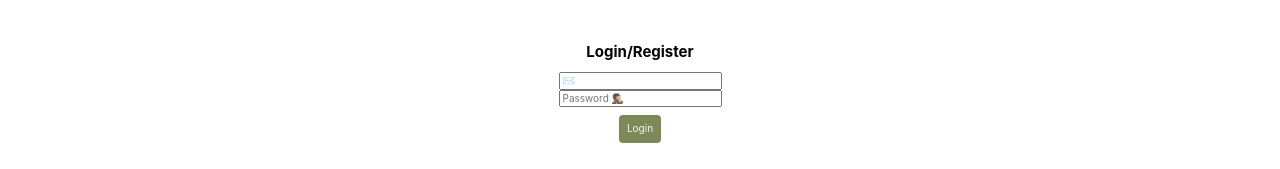
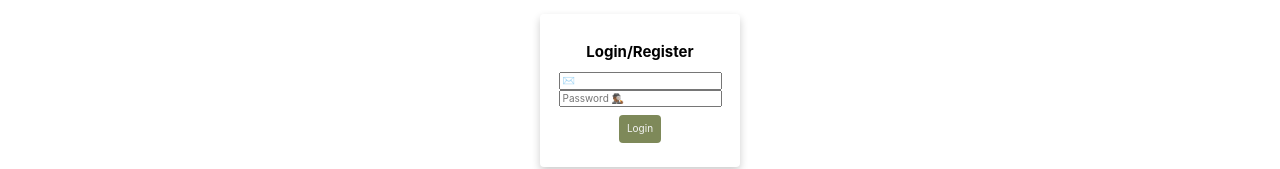
Before and after one commit to swicit/exact-track, a website: page registration.html in a window 1280 px wide. Shown: the part 631-800 px from the top of the page. Drawn offline with nearby package versions, Linux system fonts and the light colour scheme.

Commit message:
:lipstick: Add `.card`
Co-authored-by: efoejean <efoejean@users.noreply.github.com>

```diff
--- a/registration.html
+++ b/registration.html
@@ -21,7 +21,7 @@
     </header>
 
     <main>
-      <section>
+      <section class="card">
         <h2>Login/Register</h2>
         <form>
           <div>
--- a/style.css
+++ b/style.css
@@ -1,5 +1,3 @@
-/* TODO: Create a 'card' CSS class to wrap things like our form. */
-
 /* `:root` is a pseudo-selector to make sure that the syles will apply across all of the HTML. */
 :root {
   /* CSS Variables */
@@ -72,6 +70,22 @@ footer {
   padding: 0.5rem;
 }
 
+/* https://www.w3schools.com/howto/howto_css_cards.asp */
+.card {
+  border-radius: 4px;
+
+  /* Add shadows to create the "card" effect */
+  box-shadow: 0 4px 8px 0 rgba(0, 0, 0, 0.2);
+  margin: 0 auto;
+  max-width: 200px;
+  transition: 0.3s;
+}
+
+/* On mouse-over, add a deeper shadow */
+.card:hover {
+  box-shadow: 0 8px 16px 0 rgba(0, 0, 0, 0.2);
+}
+
 .flex {
   display: flex;
 }
```
